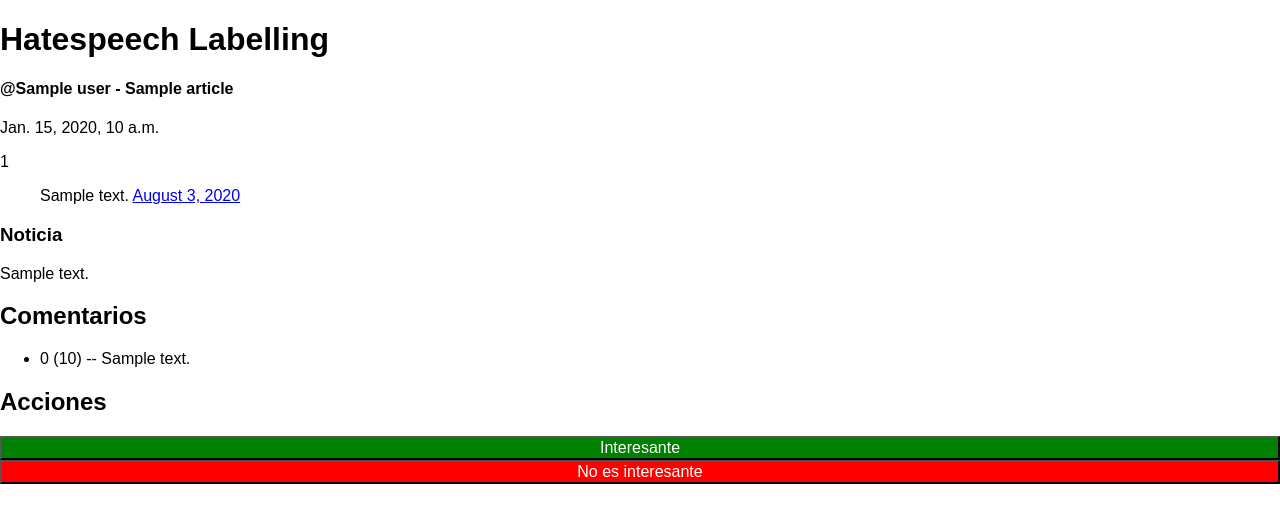
After one commit to finiteautomata/hatespeech-selection, a Django app: template news_selection/templates/news_selection/select.html in a window 1280 px wide. The commit adds this page. Shown: the top 523 px of the page. Run offline with Django 3.2, Linux system fonts and the light colour scheme; the template is opened without the code that fills it: most values are stand-ins (such as "Sample title", 1, 10 or a date in 2020); some libraries are stand-ins or nearby versions.

Commit message:
Add interface

```diff
--- a/articles/templates/articles/show.html
+++ b/articles/templates/articles/show.html
@@ -81,4 +81,8 @@
 {% endfor %}
 </ul>
 
+{% block actions %}
+
+{% endblock %}
+
 {%endblock %}
--- a/hate_labelling/urls.py
+++ b/hate_labelling/urls.py
@@ -20,7 +20,7 @@
 
 urlpatterns = [
     path('admin/', admin.site.urls),
-    path("", include('news_selection.urls', namespace='labels')),
+    path("", include('news_selection.urls', namespace='news_selection')),
     path('accounts/', include('django.contrib.auth.urls')),
     path("groups/", include('groups.urls', namespace='groups')),
     path("articles/", include('articles.urls', namespace='articles')),
--- /dev/null
+++ b/news_selection/templates/news_selection/select.html
@@ -0,0 +1,41 @@
+{% extends 'articles/show.html' %}
+{% load static %}
+
+{% block actions %}
+
+<h2> Acciones </h2>
+
+
+<style>
+  input[type="submit"].interesting {
+    background-color: green;
+    color: white;
+    width: 100%;
+  }
+  input[type="submit"].not-interesting {
+    background-color: red;
+    color: white;
+    width: 100%;
+  }
+
+</style>
+
+
+<div class="row">
+  <div class="four columns">
+    <form class="" action="index.html" method="post">
+      <input type="submit" value="Interesante" class="interesting">
+    </form>
+
+  </div>
+
+  <div class="four columns">
+    <form class="" action="index.html" method="post">
+      <input type="submit" value="No es interesante" class="not-interesting">
+    </form>
+
+  </div>
+
+</div>
+
+{% endblock %}
--- a/news_selection/urls.py
+++ b/news_selection/urls.py
@@ -5,5 +5,7 @@
 app_name = 'labels'
 
 urlpatterns = [
-    path('', views.NewsSelectionIndex.as_view(), name='show'),
+    path('', views.Index.as_view(), name='show'),
+    path('next', views.NextArticle.as_view(), name='next'),
+    path('select/<str:article_slug>/', views.LabelArticle.as_view(), name="label"),
 ]
```
Also changed, not shown: news_selection/templates/news_selection/index.html (+12 -0 lines), news_selection/views.py (+26 -1 lines).
